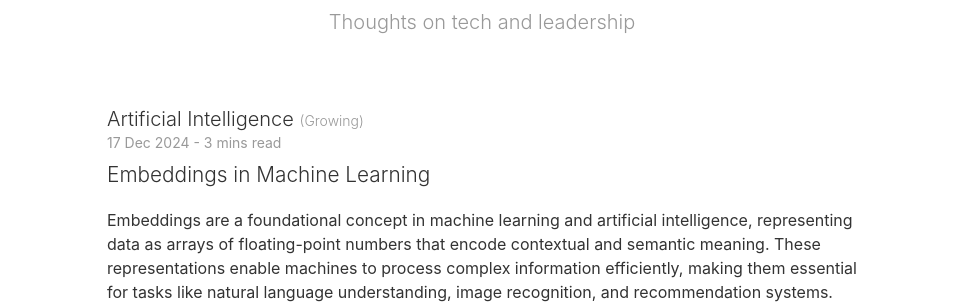
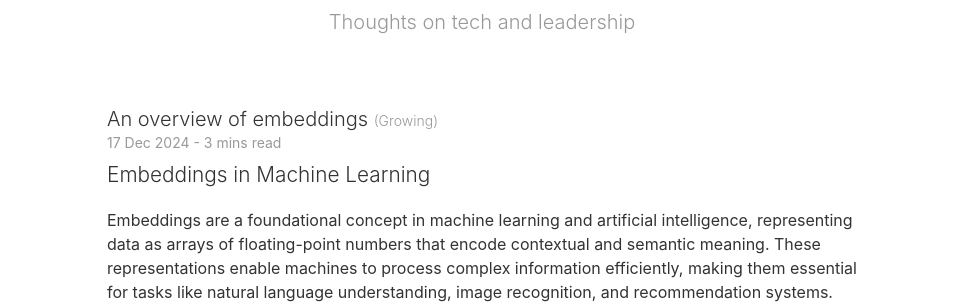
Before and after one commit to nyvyn/nyvyn.github.io, a Jekyll site: the page built from _notes/2024-12-17-embeddings.markdown, in a window 1280 px wide and 900 px high. Shown: the part 135-439 px from the top of the window, without its empty margins (158-1120 px from the left). Built offline with Jekyll 4.4.1, drawn with Linux system fonts in a browser that asks for light colours.

Commit message:
docs: Update title for the embeddings note to improve clarity

```diff
--- a/_notes/2024-12-17-embeddings.markdown
+++ b/_notes/2024-12-17-embeddings.markdown
@@ -1,6 +1,6 @@
 ---
 layout: note
-title: Artificial Intelligence
+title: An overview of embeddings
 description: An overview of embeddings
 status: Growing
 ---
```
